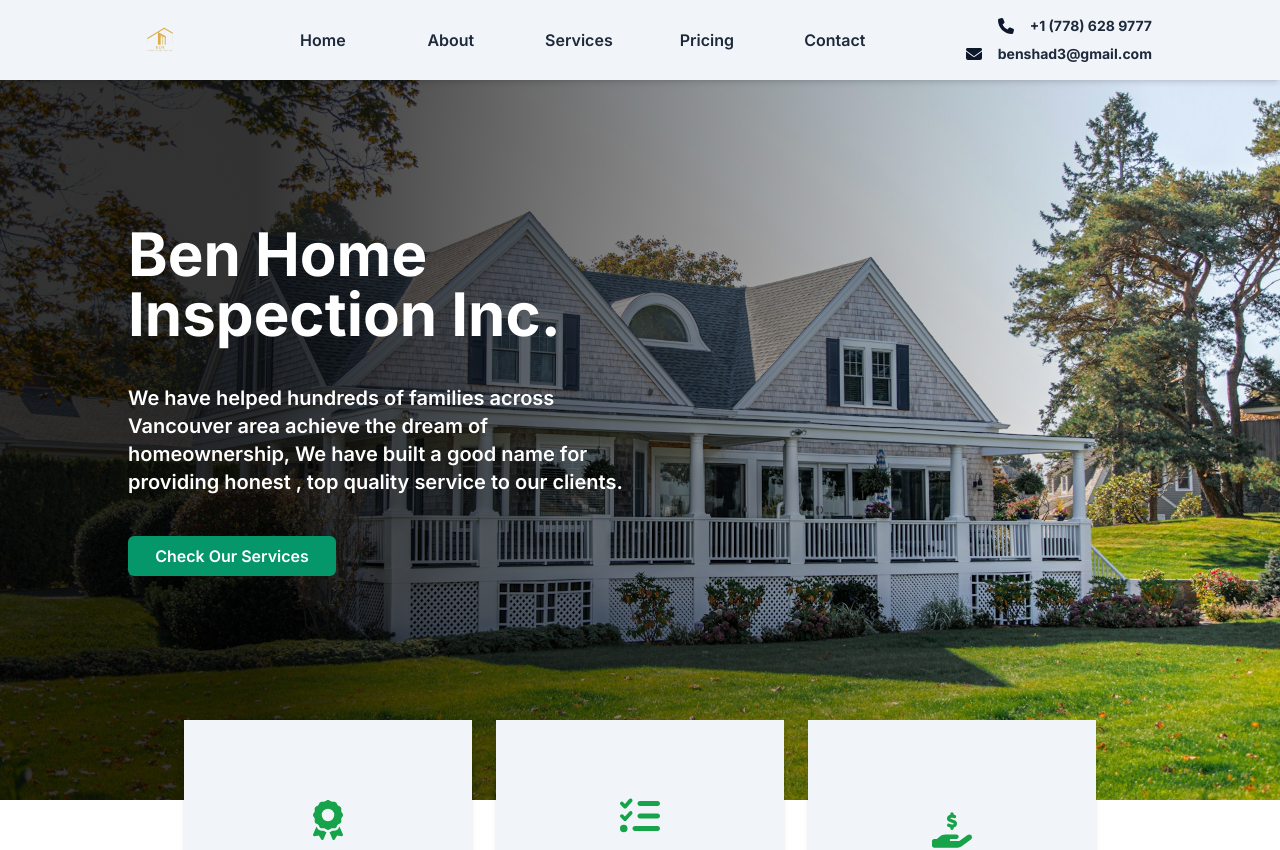
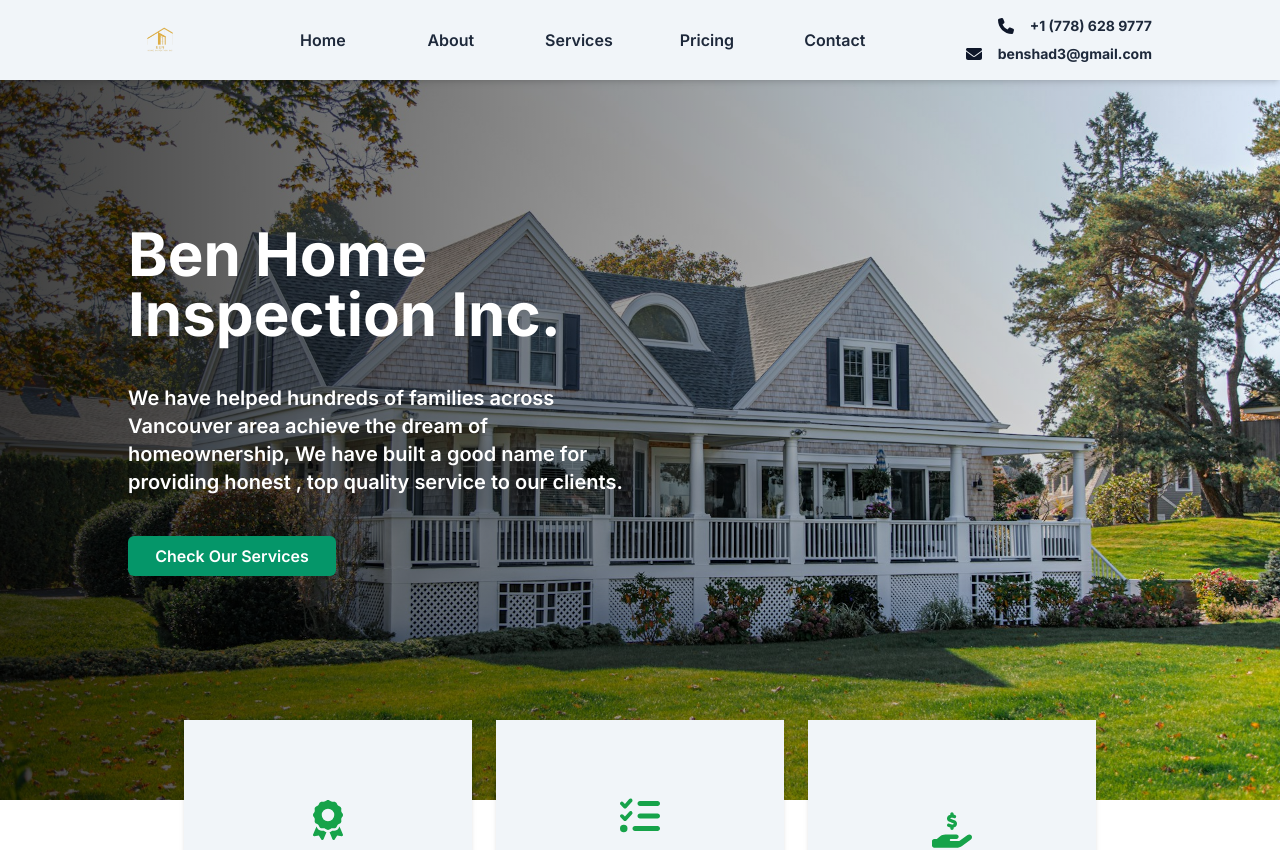
Before and after one commit to andres-ldr/ben-home-inspector, a Next.js app: page / in a window 1280 px wide. Shown: the top 850 px of the page. Built offline with nearby package versions, Linux system fonts and the light colour scheme.

Commit message:
edit: improve animation and hero image

```diff
--- a/src/components/Hero.tsx
+++ b/src/components/Hero.tsx
@@ -1,11 +1,20 @@
 'use client';
+import Image from 'next/image';
 import React from 'react';
 import { motion } from 'framer-motion';
 
 const Hero = () => {
   return (
-    <section className='bg-heroImageSmall xl:bg-heroImage bg-center bg-cover bg-no-repeat w-screen h-screen flex justify-start items-center'>
-      <div className='w-full max-w-[80%] mx-auto'>
+    <section className='relative w-screen h-screen flex justify-start items-center'>
+      <Image
+        src='/hero_image.jpg'
+        alt='hero'
+        layout='fill'
+        objectFit='cover'
+        className='absolute inset-0 w-full h-full'
+      />
+      <div className='absolute inset-0 bg-gradient-to-r from-black to-transparent opacity-75'></div>
+      <div className='w-full max-w-[80%] mx-auto z-20'>
         <div className='md:w-1/2  flex flex-col gap-10'>
           <motion.h1
             className='text-2xl xl:text-6xl text-white font-bold'
@@ -18,7 +27,7 @@ const Hero = () => {
               opacity: 0,
             }}
             transition={{
-              duration: 1,
+              duration: 0.5,
             }}
           >
             Ben Home Inspection Inc.
@@ -43,7 +52,7 @@ const Hero = () => {
           </motion.p>
           <motion.a
             href='#services'
-            className='py-2 px-4 bg-emerald-600 flex justify-center w-full sm:w-52 font-semibold text-white rounded-md hover:bg-emerald-500 transition duration-300 ease-in-out'
+            className='py-2 px-4 bg-emerald-600 flex justify-center w-full sm:w-52 font-semibold text-white rounded-md hover:bg-emerald-500'
             animate={{
               y: 0,
               opacity: 1,
--- a/tailwind.config.ts
+++ b/tailwind.config.ts
@@ -13,7 +13,7 @@ const config: Config = {
         'gradient-conic':
           'conic-gradient(from 180deg at 50% 50%, var(--tw-gradient-stops))',
         heroImage:
-          "linear-gradient(270deg, rgba(0,0,0,0) 10%, rgba(0,0,0,0.8) 80%), url('/hero_image.jpg')",
+          "linear-gradient(270deg, rgba(0,0,0,0) 10%, rgba(0,0,0,0.8) 80%)",
         heroImageSmall:
           "linear-gradient(270deg, rgba(0,0,0,0.6) 0%, rgba(0,0,0,0.6) 100%), url('/hero_image.jpg')",
         cityView: "radial-gradient(circle, rgba(0,0,0,0.5) 0%, rgba(0,0,0,0) 70%), url('/city_view.png')",
```
